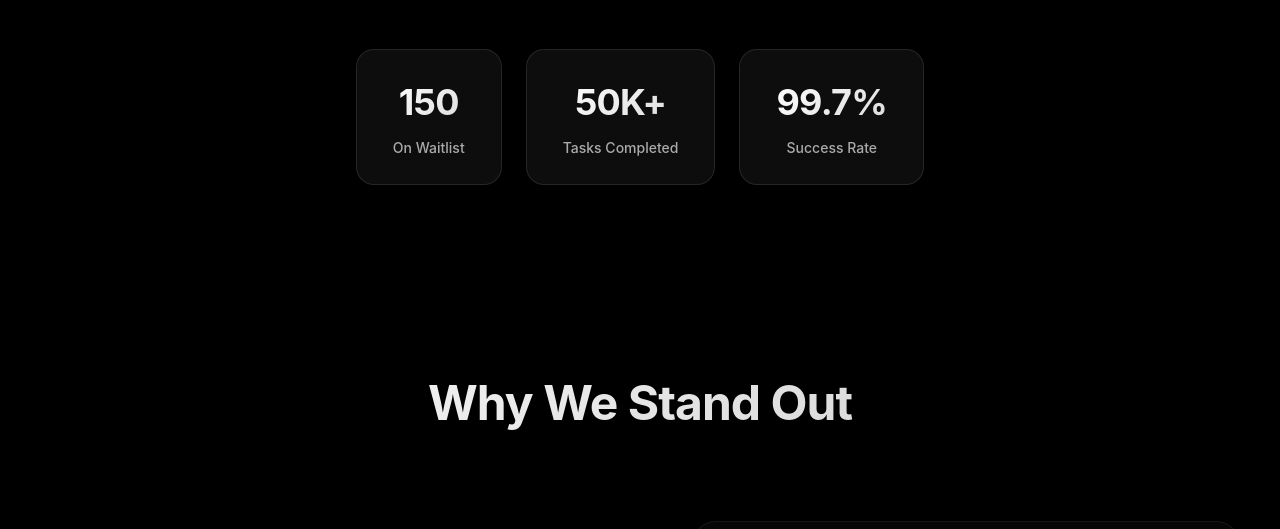
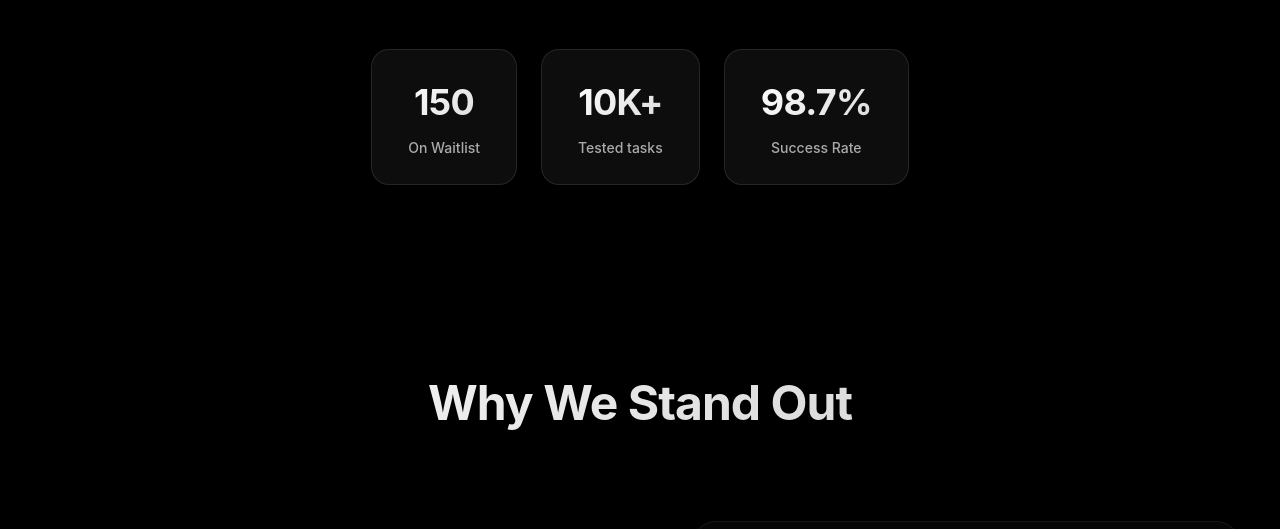
Before and after one commit to triunex/Nelieo-Waitlist, a website: page index.html in a window 1280 px wide. Shown: the part 1410-1939 px from the top of the page. Drawn offline with Linux system fonts and the light colour scheme; no server answers; a script that the page names is missing.

Commit message:
Update index.html

```diff
--- a/index.html
+++ b/index.html
@@ -38,7 +38,7 @@
                 <svg width="16" height="16" viewBox="0 0 16 16" fill="none" xmlns="http://www.w3.org/2000/svg">
                     <path d="M8 1L9.5 6L14.5 6.5L10.5 10L11.5 15L8 12.5L4.5 15L5.5 10L1.5 6.5L6.5 6L8 1Z" fill="currentColor"/>
                 </svg>
-                <span class="badge-text">We're hiring our first cloud employees</span>
+                <span class="badge-text">We are Building the Future</span>
             </div>
 
             <h1 class="hero-title">Self-Evolving Cloud Agents</h1>
@@ -70,11 +70,11 @@
                     <div class="stat-label">On Waitlist</div>
                 </div>
                 <div class="stat-item glass-mini">
-                    <div class="stat-number">50K+</div>
-                    <div class="stat-label">Tasks Completed</div>
+                    <div class="stat-number">10K+</div>
+                    <div class="stat-label">Tested tasks</div>
                 </div>
                 <div class="stat-item glass-mini">
-                    <div class="stat-number">99.7%</div>
+                    <div class="stat-number">98.7%</div>
                     <div class="stat-label">Success Rate</div>
                 </div>
             </div>
```
